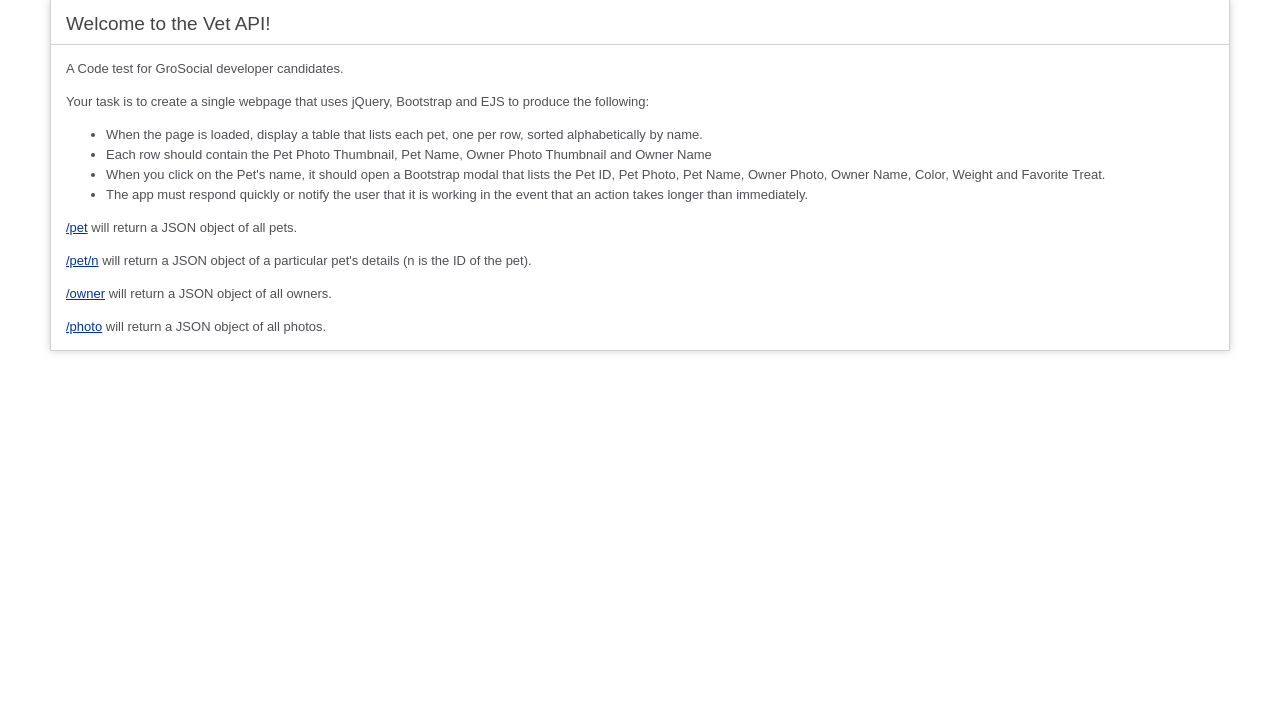
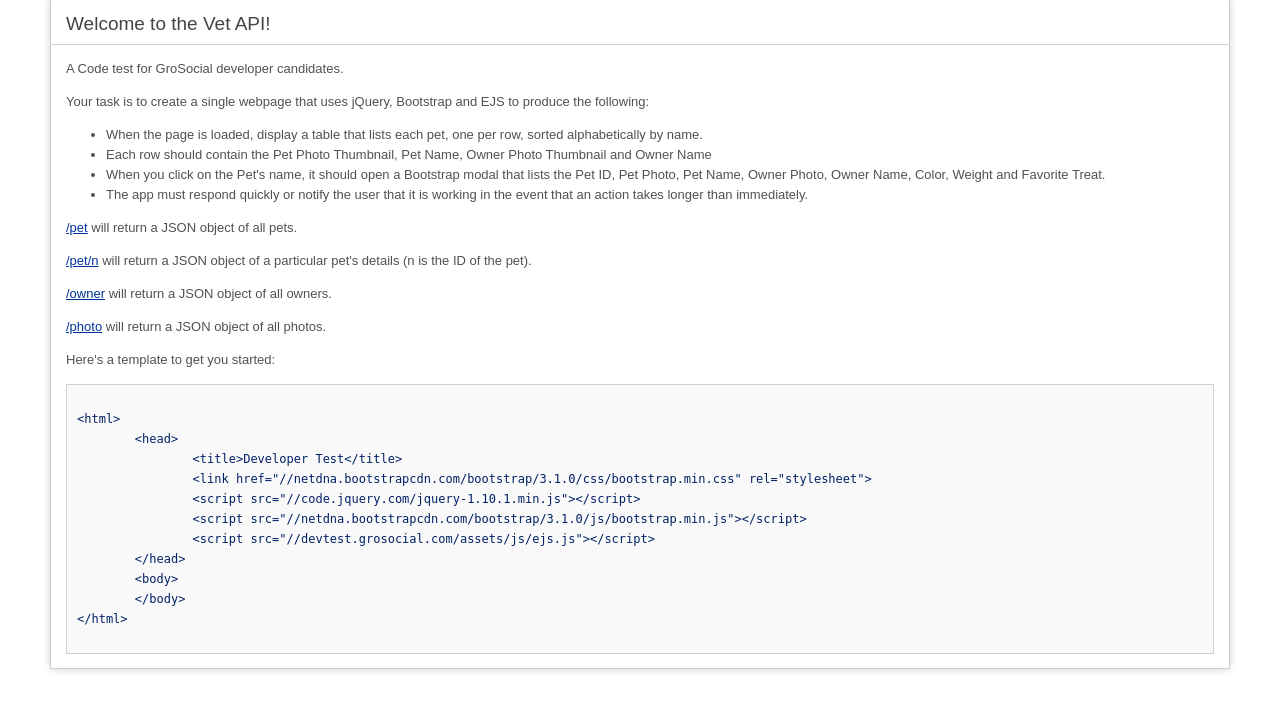
Before and after one commit to thuntergs/DeveloperTest, a CodeIgniter app: page / in a window 1280 px wide. Shown: the part 41-752 px from the top of the page. Run offline with CodeIgniter, Linux system fonts and the light colour scheme.

Commit message:
added starter template

```diff
--- a/backend/application/views/welcome_message.php
+++ b/backend/application/views/welcome_message.php
@@ -85,6 +85,21 @@
 		<p><a href="/pet/n">/pet/n</a> will return a JSON object of a particular pet's details (n is the ID of the pet).</p>
 		<p><a href="/owner">/owner</a> will return a JSON object of all owners.</p>
 		<p><a href="/photo">/photo</a> will return a JSON object of all photos.</p>
+
+		<p>Here's a template to get you started:</p>
+		<code><pre>
+<?php echo htmlentities('<html>
+	<head>
+		<title>Developer Test</title>
+		<link href="//netdna.bootstrapcdn.com/bootstrap/3.1.0/css/bootstrap.min.css" rel="stylesheet">
+		<script src="//code.jquery.com/jquery-1.10.1.min.js"></script>
+		<script src="//netdna.bootstrapcdn.com/bootstrap/3.1.0/js/bootstrap.min.js"></script>
+		<script src="//devtest.grosocial.com/assets/js/ejs.js"></script>
+	</head>
+	<body>
+	</body>
+</html>'); ?>
+		</pre></code>
 	</div>
 
 </div>
```
